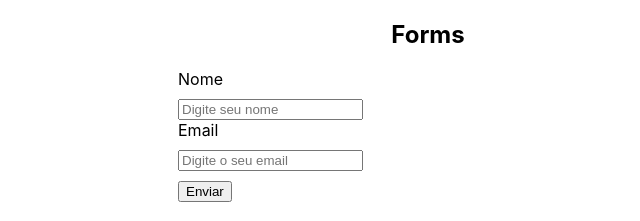
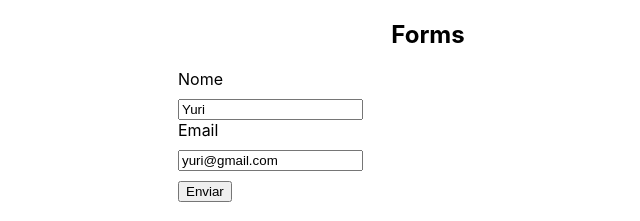
Before and after one commit to YuriCF1/Proj.Study-React-5, a React (Create React App) app in the folder form/: page / in a window 1280 px wide. Shown: the top 221 px of the page, without its empty margins (212-852 px from the left). Built offline with nearby package versions, Linux system fonts and the light colour scheme.

Commit message:
Making an example of controlled inputs

```diff
--- a/form/src/App.js
+++ b/form/src/App.js
@@ -5,7 +5,7 @@
   return (
     <div className="App">
       <h2>Forms</h2>
-      <MyForm />
+      <MyForm user={{name: "Yuri", email: "yuri@gmail.com"}}/>
     </div>
   );
 }
--- a/form/src/components/MyForm.js
+++ b/form/src/components/MyForm.js
@@ -1,10 +1,13 @@
 import React, { useState } from "react";
 import "./MyForm.css";
 
-const MyForm = () => {
+const MyForm = ({user}) => {
+  // 6 - Controlled inputs
+  //Tratando os dados vindo pelas props
+
   // 3 - gerenciamento de dados
-  const [name, setName] = useState();
-  const [email, setEmail] = useState();
+  const [name, setName] = useState(user ? user.name : '');
+  const [email, setEmail] = useState(user ? user.email : '');
 
   // Vai ser ativado duas vezes por conta do React Strict Mode
   const handleName = (e) => {
@@ -31,6 +34,7 @@
             name="name"
             placeholder="Digite seu nome"
             onChange={handleName}
+            value={name}
           />
         </div>
         {/* Label envolvendo input, mais sugerida na documentação do react  */}
@@ -44,6 +48,7 @@
             onChange={(e) => {
               setEmail(e.target.value);
             }}
+            value={email}
           />
         </label>
         <input type="submit" name="" id="" value="Enviar" />
```
